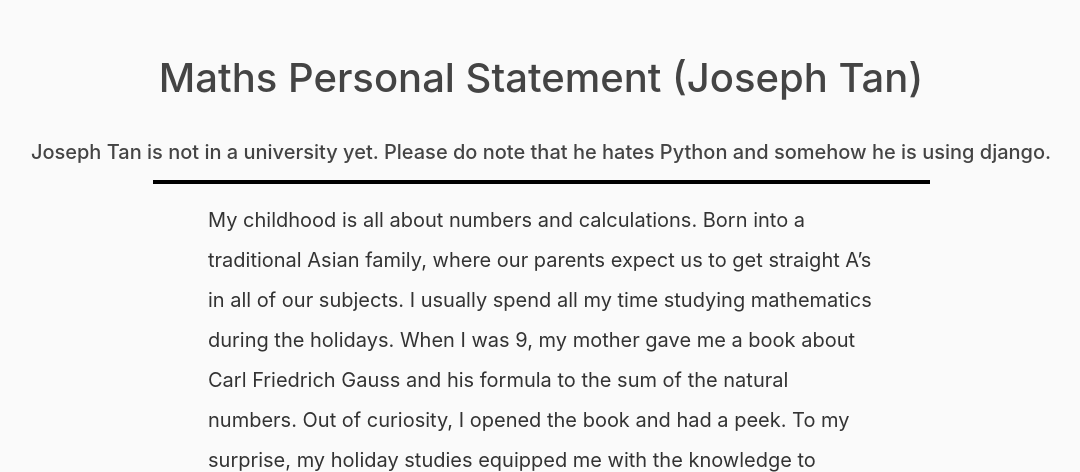
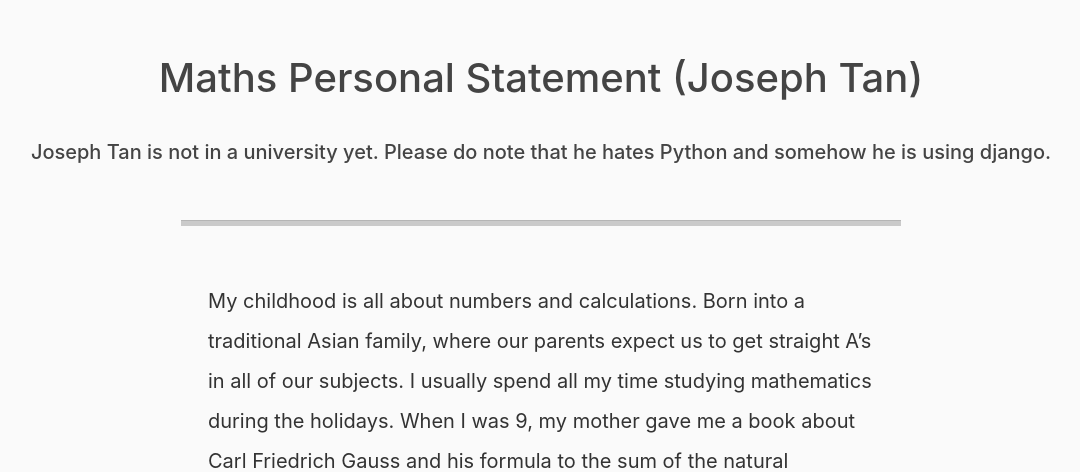
Before and after one commit to swyannnn/kh8_page, a Django app: page /josephtan/ in a window 1280 px wide. Shown: the part 56-528 px from the top of the page, without its empty margins (99-1179 px from the left). Run offline with Django 3.2, Linux system fonts and the light colour scheme; some libraries are stand-ins or nearby versions.

Commit message:
small update

```diff
--- a/blog/static/blog/ps.css
+++ b/blog/static/blog/ps.css
@@ -13,7 +13,7 @@ h3{
     text-align: center;
 }
 
-.breakline {
+hr {
     width: 80%;
     max-width: 720px;
     height: 5px;
--- a/blog/templates/blog/josephtan.html
+++ b/blog/templates/blog/josephtan.html
@@ -10,9 +10,8 @@
         <h3>
             Joseph Tan is not in a university yet. Please do note that he hates Python and somehow he is using django.
         </h3>
-        <hr style="width: 70%; height: 3px; background-color: black;">
+        <hr>
     </div>
-
 
     <div class="personal-statement-wrap">
         <p data-aos="fade-right" data-aos-duration="1000">My childhood is all about numbers and calculations. Born into a traditional Asian family, where our parents expect us to get straight A’s in all of our subjects. I usually spend all my time studying mathematics during the holidays. When I was 9, my mother gave me a book about Carl Friedrich Gauss and his formula to the sum of the natural numbers. Out of curiosity, I opened the book and had a peek. To my surprise, my holiday studies equipped me with the knowledge to understand how his formula works. I was stunned by how beautiful mathematics can be.</p>
@@ -28,5 +27,5 @@
         <p data-aos="fade-right" data-aos-duration="1000">I am really interested, and motivated to study mathematics in the most prestigious universities in the UK as an undergraduate and to achieve a Doctoral degree. I aspire to become a university professor educating mathematics content, and help those students that are interested in mathematics.</p>
     </div>
 
-    <div class="breakline"></div>
+    <hr>
 {% endblock %}
```
